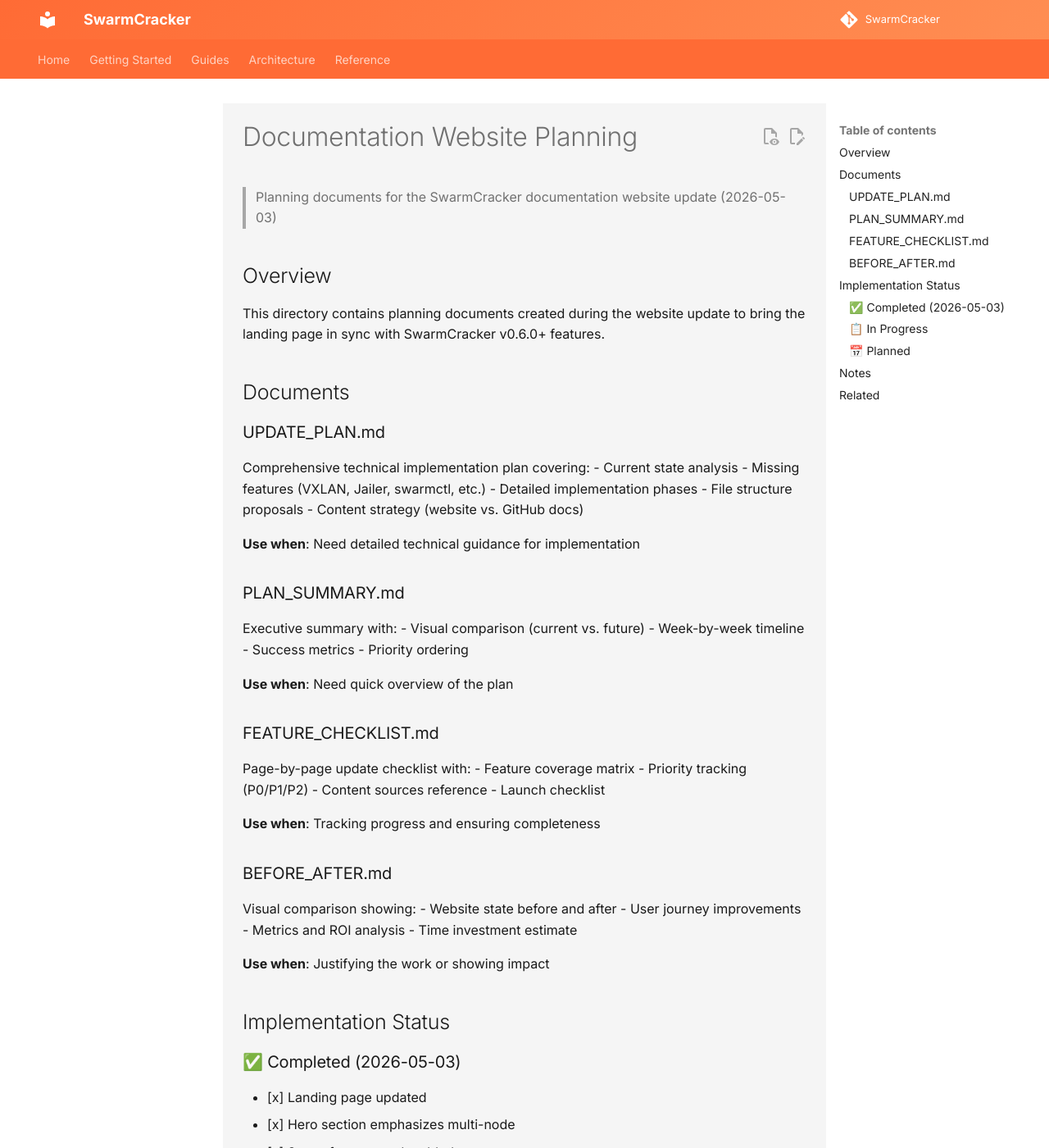
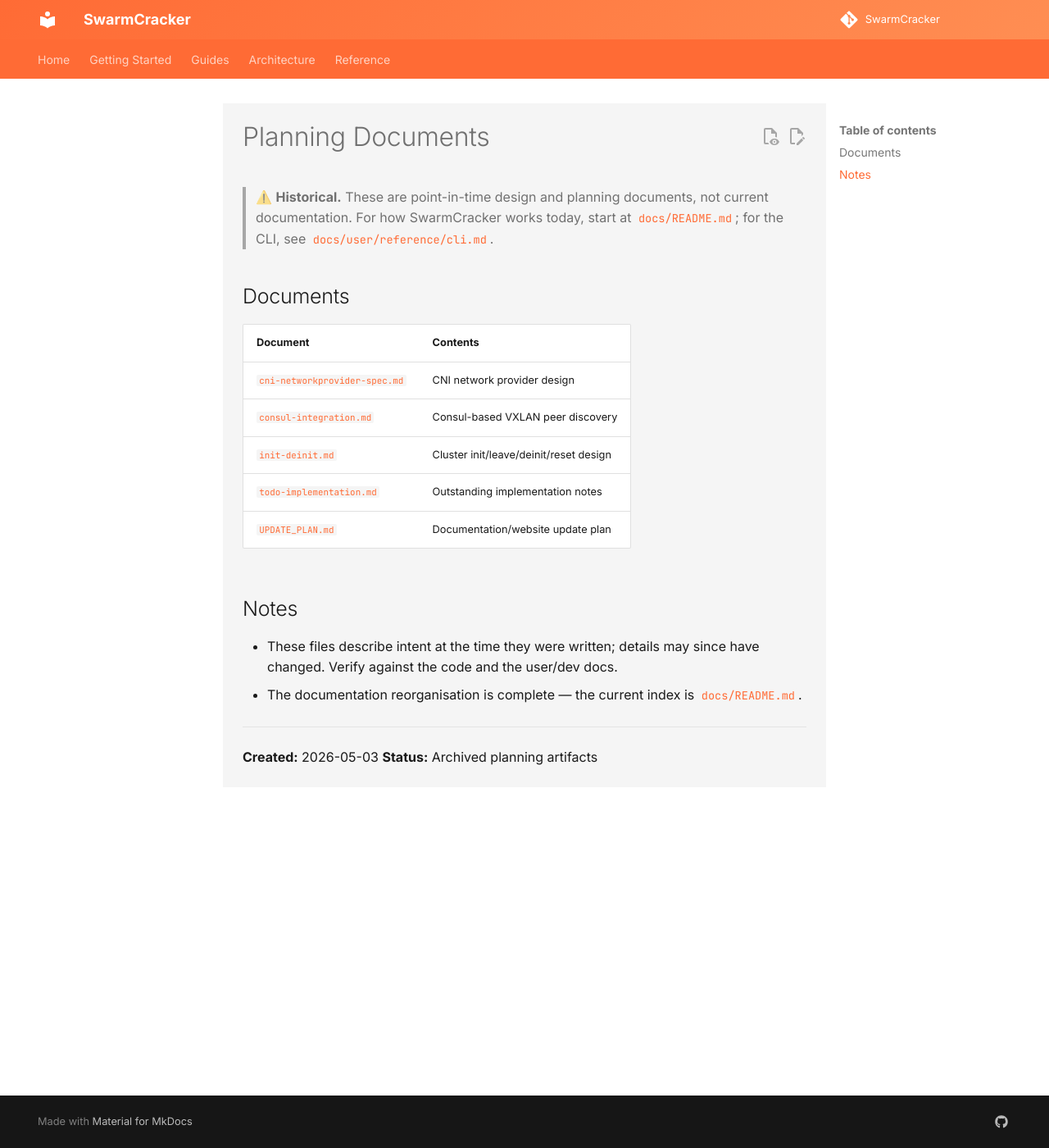
Before and after one commit to restuhaqza/SwarmCracker, an MkDocs documentation site: the page built from docs/planning/README.md, in a window 1280 px wide and 1400 px high. Shown: the whole window at 82% size. Built offline with MkDocs 1.6.1 and Material for MkDocs 9.7.7, drawn with Linux system fonts in a browser that asks for light colours; comment, search, counter and statistics services are not loaded; some of the changed text lies outside the part shown.

Commit message:
docs: fix mkdocs nav, Vagrant paths, and legacy artifacts
- mkdocs nav pointed at missing docs/index.md and ansible READMEs
- Makefile vagrant targets and Vagrant docs pointed at test-automation/
  (no Vagrantfile there); Vagrantfiles live in contrib/vagrant/
- rewrite docs/planning/README.md to list real files and mark it historical
- replace stale e2e/README.md dev log with pointers to current docs
- mark examples/ and scripts/systemd/ manual setups as legacy
- fix old CLI commands and bin/ paths in test-automation docs

```diff
--- a/docs/planning/README.md
+++ b/docs/planning/README.md
@@ -1,90 +1,28 @@
-# Documentation Website Planning
+# Planning Documents
 
-> Planning documents for the SwarmCracker documentation website update (2026-05-03)
-
-## Overview
-
-This directory contains planning documents created during the website update to bring the landing page in sync with SwarmCracker v0.6.0+ features.
+> ⚠️ **Historical.** These are point-in-time design and planning documents, not
+> current documentation. For how SwarmCracker works today, start at
+> [`docs/README.md`](../README.md); for the CLI, see
+> [`docs/user/reference/cli.md`](../user/reference/cli.md).
 
 ## Documents
 
-### UPDATE_PLAN.md
-Comprehensive technical implementation plan covering:
-- Current state analysis
-- Missing features (VXLAN, Jailer, swarmctl, etc.)
-- Detailed implementation phases
-- File structure proposals
-- Content strategy (website vs. GitHub docs)
-
-**Use when**: Need detailed technical guidance for implementation
-
-### PLAN_SUMMARY.md
-Executive summary with:
-- Visual comparison (current vs. future)
-- Week-by-week timeline
-- Success metrics
-- Priority ordering
-
-**Use when**: Need quick overview of the plan
-
-### FEATURE_CHECKLIST.md
-Page-by-page update checklist with:
-- Feature coverage matrix
-- Priority tracking (P0/P1/P2)
-- Content sources reference
-- Launch checklist
-
-**Use when**: Tracking progress and ensuring completeness
-
-### BEFORE_AFTER.md
-Visual comparison showing:
-- Website state before and after
-- User journey improvements
-- Metrics and ROI analysis
-- Time investment estimate
-
-**Use when**: Justifying the work or showing impact
-
-## Implementation Status
-
-### ✅ Completed (2026-05-03)
-
-- [x] Landing page updated
-- [x] Hero section emphasizes multi-node
-- [x] 3 new feature cards added
-- [x] Networking section created
-- [x] Installation commands updated with VXLAN flags
-- [x] Stats section expanded (latency, packet loss)
-- [x] Footer links expanded
-
-### 📋 In Progress
-
-- [ ] VXLAN networking guide
-- [ ] Jailer security guide
-- [ ] swarmctl CLI reference
-- [ ] Ansible deployment guide
-
-### 📅 Planned
-
-- [ ] Multi-node example
-- [ ] Production deployment example
-- [ ] Architecture diagrams (VXLAN, Jailer)
-- [ ] Interactive elements (optional)
+| Document | Contents |
+|----------|----------|
+| [`cni-networkprovider-spec.md`](cni-networkprovider-spec.md) | CNI network provider design |
+| [`consul-integration.md`](consul-integration.md) | Consul-based VXLAN peer discovery |
+| [`init-deinit.md`](init-deinit.md) | Cluster init/leave/deinit/reset design |
+| [`todo-implementation.md`](todo-implementation.md) | Outstanding implementation notes |
+| [`UPDATE_PLAN.md`](UPDATE_PLAN.md) | Documentation/website update plan |
 
 ## Notes
 
-- These documents are **temporary planning artifacts**
-- Once implementation is complete, this directory can be archived or removed
-- Keep until website is fully updated and all features are documented
-
-## Related
-
-- **Website**: `docs/site/index.html`
-- **GitHub Documentation**: `docs/user/`
-- **Project Board**: [GitHub Issues](https://github.com/restuhaqza/SwarmCracker/issues)
+- These files describe intent at the time they were written; details may since have
+  changed. Verify against the code and the user/dev docs.
+- The documentation reorganisation is complete — the current index is
+  [`docs/README.md`](../README.md).
 
 ---
 
-**Created**: 2026-05-03
-**Status**: Active planning
-**Next Review**: After implementation complete
+**Created:** 2026-05-03
+**Status:** Archived planning artifacts
--- a/mkdocs.yml
+++ b/mkdocs.yml
@@ -28,7 +28,7 @@
     - content.action.view
 
 nav:
-  - Home: index.md
+  - Home: README.md
   - Getting Started:
     - Overview: user/getting-started/README.md
   - Guides:
@@ -41,8 +41,8 @@
     - Snapshots: user/guides/snapshots.md
     - Disaster Recovery: user/guides/disaster-recovery.md
     - Ansible Deployment:
-        - Guide: user/guides/ansible/README.md
-        - Reports: user/guides/ansible/reports/README.md
+        - Test Report: user/guides/ansible/reports/test-report.md
+        - Verification Report: user/guides/ansible/reports/verification-report.md
     - Advanced: user/guides/advanced.md
   - Architecture:
     - Overview: user/architecture/README.md
```
Also changed, not shown: e2e/README.md (+10 -39 lines), examples/local-dev/README.md (+8 -2 lines), examples/production-cluster/README.md (+13 -7 lines), scripts/systemd/README.md (+29 -42 lines), test-automation/README.md (+18 -9 lines), test-automation/TEST_CLUSTER_INIT.md (+22 -22 lines), 1 other file.
